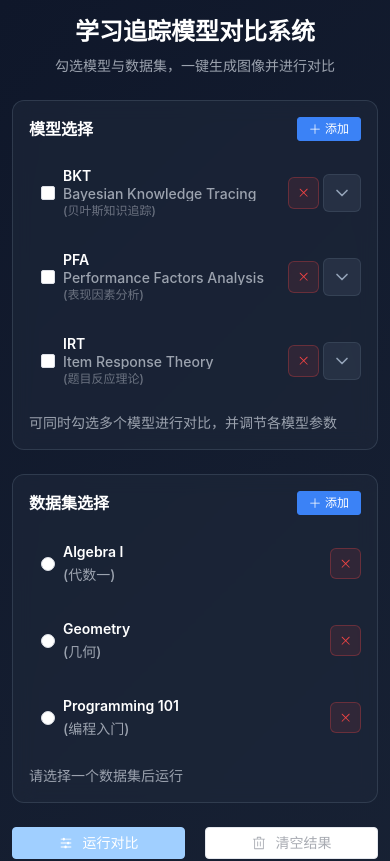
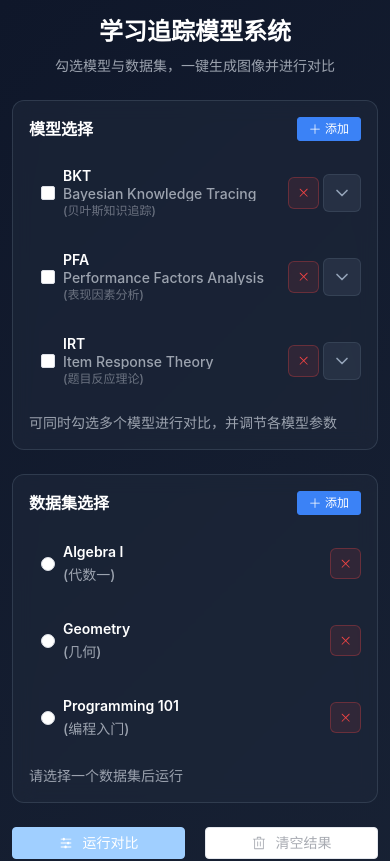
Before and after one commit to Kat3r1naK/model, a Vue app: page / in a window 390 px wide. Shown: the top 861 px of the page. Built offline with nearby package versions, Linux system fonts and the light colour scheme.

Commit message:
style(app): update layout grid configuration
- Modify grid layout in App.vue for better responsive design
- Adjust grid-cols configuration for improved UI structure

```diff
--- a/src/App.vue
+++ b/src/App.vue
@@ -3,7 +3,7 @@
     <div class="max-w-7xl mx-auto">
       <!-- 标题 -->
       <header class="text-center mb-6 md:mb-8">
-        <h1 class="text-2xl md:text-4xl font-bold text-white mb-2">学习追踪模型对比系统</h1>
+        <h1 class="text-2xl md:text-4xl font-bold text-white mb-2">学习追踪模型系统</h1>
         <p class="text-gray-400 text-sm md:text-lg">勾选模型与数据集，一键生成图像并进行对比</p>
       </header>
 
@@ -20,8 +20,8 @@
           :size="isMobile ? 'default' : 'large'"
           :disabled="!canRun || isRunning"
           :loading="isRunning"
+          class="flex-1 md:flex-initial md:px-8"
           @click="handleRunComparison"
-          class="flex-1 md:flex-initial md:px-8"
         >
           <el-icon class="mr-1 md:mr-2">
             <Operation />
@@ -31,8 +31,8 @@
         <el-button
           :size="isMobile ? 'default' : 'large'"
           :disabled="!hasResults"
+          class="flex-1 md:flex-initial md:px-8"
           @click="handleClearResults"
-          class="flex-1 md:flex-initial md:px-8"
         >
           <el-icon class="mr-1 md:mr-2">
             <Delete />
```
